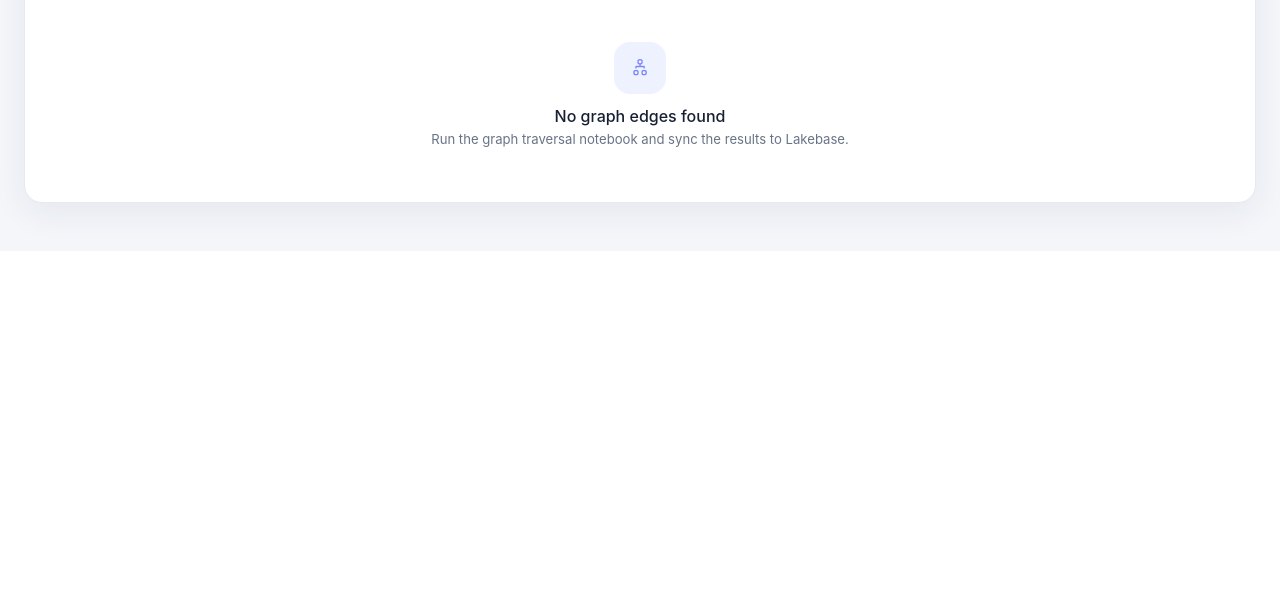
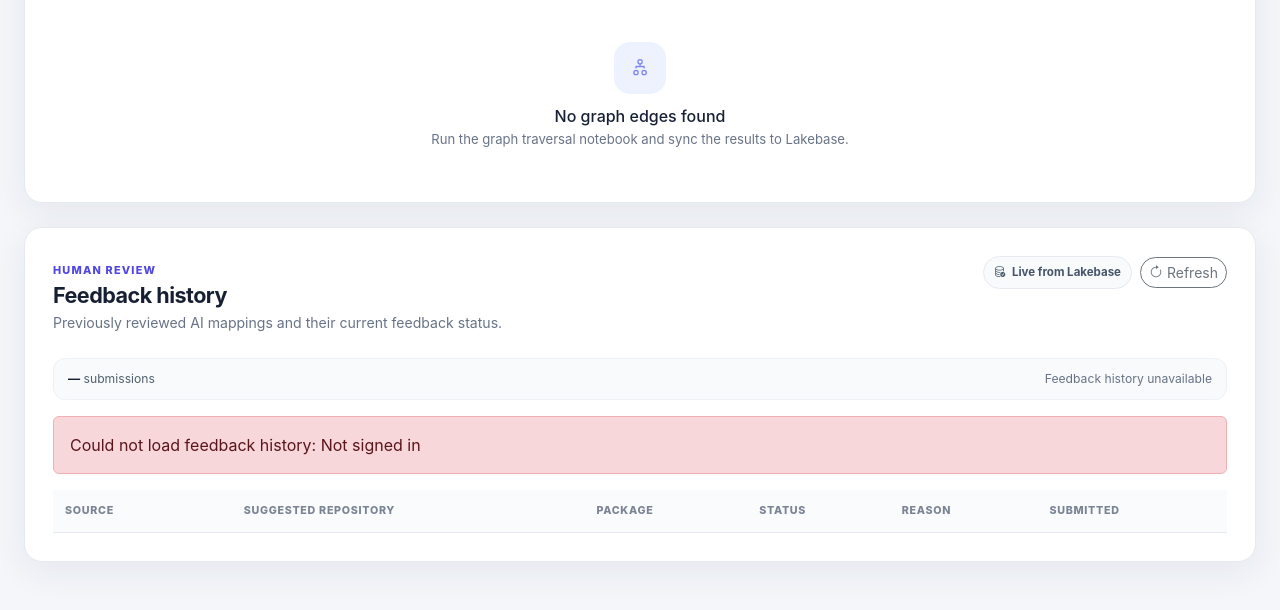
Before and after one commit to srinivas-malyala/closed-loop-ai-feedback, a Flask app: template templates/index.html in a window 1280 px wide. Shown: the part 1565-2175 px from the top of the page. Before the commit the page ends 1799 px from the top, so only its background shows below. Run offline with Flask 3, Linux system fonts and the light colour scheme; the template is opened without the code that fills it: most values are stand-ins (such as "Sample title", 1, 10 or a date in 2020); lists and menus that the app fills with data are empty.

Commit message:
feat: complete closed-loop AI feedback workflow

```diff
--- a/app.py
+++ b/app.py
@@ -454,6 +454,36 @@
     return jsonify(row)
 
 
+@app.route("/graph/edges/feedback", methods=["GET"])
+def get_graph_edge_feedback():
+    """Return the signed-in student's feedback history from Lakebase."""
+    username = _current_username()
+    if not username:
+        return jsonify({"error": "Not signed in"}), 401
+
+    schema = _schema_for(username)
+    try:
+        rows = lakebase.run_query(
+            f"""
+            SELECT id, source_repo, package_name, suggested_repo,
+                   feedback, reason, created_at
+            FROM {schema}.ai_suggestion_feedback
+            ORDER BY created_at DESC, id DESC
+            """
+        )
+    except Exception as exc:
+        if "does not exist" in str(exc):
+            return jsonify({
+                "error": (
+                    "Feedback table not found. Run "
+                    "sql/create_ai_suggestion_feedback.sql first."
+                )
+            }), 404
+        raise
+
+    return jsonify(rows)
+
+
 @app.route("/repos", methods=["DELETE"])
 def remove_repo():
     """
--- a/static/app.js
+++ b/static/app.js
@@ -10,7 +10,15 @@
 const feedbackForm = document.getElementById("feedback-form");
 const feedbackStatus = document.getElementById("feedback-status");
 const feedbackSubmit = document.getElementById("feedback-submit");
+const feedbackHistoryBody = document.getElementById("feedback-history-body");
+const feedbackHistoryEmpty = document.getElementById("feedback-history-empty");
+const feedbackHistoryStatus = document.getElementById("feedback-history-status");
+const refreshFeedbackHistoryButton = document.getElementById("refresh-feedback-history");
 const numberFormatter = new Intl.NumberFormat();
+const dateTimeFormatter = new Intl.DateTimeFormat(undefined, {
+  dateStyle: "medium",
+  timeStyle: "short",
+});
 
 let activeRepoFilter = null;
 let feedbackEdge = null;
@@ -356,11 +364,79 @@
 
 document.getElementById("edge-filter").addEventListener("change", loadEdges);
 
+function formatDateTime(value) {
+  if (!value) return "—";
+  const date = new Date(value);
+  return Number.isNaN(date.getTime()) ? "—" : dateTimeFormatter.format(date);
+}
+
+function renderFeedbackHistory(entries) {
+  feedbackHistoryBody.replaceChildren();
+  feedbackHistoryEmpty.style.display = entries.length ? "none" : "block";
+  document.getElementById("feedback-history-count").textContent = numberFormatter.format(entries.length);
+  document.getElementById("feedback-history-freshness").textContent = "Updated just now from Lakebase";
+
+  entries.forEach((entry) => {
+    const row = document.createElement("tr");
+    appendTextCell(row, entry.source_repo, "graph-repo");
+    const arrowCell = appendCell(row, "connection-arrow");
+    arrowCell.innerHTML = '<i class="bi bi-arrow-right" aria-hidden="true"></i>';
+    appendTextCell(row, entry.suggested_repo, "graph-repo");
+    appendTextCell(row, entry.package_name, "history-package");
+
+    const statusCell = appendCell(row);
+    const status = document.createElement("span");
+    status.className = `feedback-state feedback-state-${entry.feedback}`;
+    status.innerHTML = entry.feedback === "bad"
+      ? '<i class="bi bi-hand-thumbs-down-fill" aria-hidden="true"></i> Bad'
+      : '<i class="bi bi-hand-thumbs-up-fill" aria-hidden="true"></i> Good';
+    statusCell.appendChild(status);
+
+    appendTextCell(row, entry.reason || "No reason provided", "history-reason d-none d-lg-table-cell");
+    appendTextCell(row, formatDateTime(entry.created_at), "text-secondary d-none d-md-table-cell text-nowrap");
+    feedbackHistoryBody.appendChild(row);
+  });
+}
+
+async function loadFeedbackHistory() {
+  hideAlert(feedbackHistoryStatus);
+  refreshFeedbackHistoryButton.disabled = true;
+  refreshFeedbackHistoryButton.querySelector("i")?.classList.add("spin");
+
+  try {
+    const response = await fetch("/graph/edges/feedback");
+    const data = await readJson(response);
+    if (!response.ok) throw new Error(data.error || response.statusText);
+    renderFeedbackHistory(data);
+  } catch (error) {
+    feedbackHistoryBody.replaceChildren();
+    feedbackHistoryEmpty.style.display = "none";
+    document.getElementById("feedback-history-count").textContent = "—";
+    document.getElementById("feedback-history-freshness").textContent = "Feedback history unavailable";
+    showAlert(feedbackHistoryStatus, `Could not load feedback history: ${error.message}`, "danger");
+  } finally {
+    refreshFeedbackHistoryButton.disabled = false;
+    refreshFeedbackHistoryButton.querySelector("i")?.classList.remove("spin");
+  }
+}
+
+refreshFeedbackHistoryButton.addEventListener("click", loadFeedbackHistory);
+
 function openFeedbackDialog(edge, metadata) {
   feedbackEdge = edge;
   document.getElementById("feedback-source").textContent = edge.source;
   document.getElementById("feedback-target").textContent = edge.target;
-  document.getElementById("feedback-package").value = metadata.package_name || "";
+  const packageInput = document.getElementById("feedback-package");
+  const packageHelp = document.getElementById("feedback-package-help");
+  if (metadata.package_name) {
+    packageInput.value = metadata.package_name;
+    packageInput.readOnly = true;
+    packageHelp.textContent = "Resolved from the AI cache mapping for this edge.";
+  } else {
+    packageInput.value = edge.target.split("/").pop() || "";
+    packageInput.readOnly = false;
+    packageHelp.textContent = "Older edge metadata has no package key. You can correct this suggested value; blocking uses the source and target repositories.";
+  }
   document.getElementById("feedback-reason").value = "";
   feedbackDialog.show();
 }
@@ -404,6 +480,7 @@
       `Feedback saved. ${data.suggested_repo} was marked as bad for ${data.package_name}.`,
       "success",
     );
+    await loadFeedbackHistory();
     feedbackEdge = null;
   } catch (error) {
     feedbackDialog.hide();
@@ -422,3 +499,4 @@
 loadRepos();
 loadEdgeStats();
 loadEdges();
+loadFeedbackHistory();
--- a/static/styles.css
+++ b/static/styles.css
@@ -108,7 +108,7 @@
 .repo-search .form-control:focus { border-color: #dee2e6; box-shadow: none; }
 .btn-primary { --bs-btn-bg: var(--app-primary); --bs-btn-border-color: var(--app-primary); --bs-btn-hover-bg: var(--app-primary-dark); --bs-btn-hover-border-color: var(--app-primary-dark); }
 
-#result, #feedback-status { display: none; }
+#result, #feedback-status, #feedback-history-status { display: none; }
 
 .app-table { --bs-table-color: var(--app-ink); font-size: 0.86rem; }
 .app-table > thead > tr > th { padding: 13px 12px; color: #7b8495; background: #fafbfc; border-bottom: 1px solid var(--app-border); font-size: 0.67rem; font-weight: 800; letter-spacing: 0.065em; text-transform: uppercase; white-space: nowrap; }
@@ -141,6 +141,17 @@
 .edge-type-ai { color: #6d28d9; background: #f5f3ff; }
 .edge-type-dependency { color: #0369a1; background: #f0f9ff; }
 .feedback-btn { white-space: nowrap; }
+
+.history-summary { display: flex; align-items: center; justify-content: space-between; gap: 16px; padding: 11px 14px; color: #526070; background: #f8fafc; border: 1px solid #eef1f5; border-radius: 12px; font-size: .76rem; }
+.history-summary strong { color: var(--app-ink); }
+.history-freshness { color: var(--app-muted); }
+.history-package { color: #475569; font-family: var(--bs-font-monospace); font-size: .78rem; }
+.history-reason { max-width: 300px; color: #64748b; }
+.feedback-state { display: inline-flex; align-items: center; gap: 5px; padding: 5px 8px; border-radius: 999px; font-size: .7rem; font-weight: 750; text-transform: capitalize; white-space: nowrap; }
+.feedback-state-bad { color: #b91c1c; background: #fef2f2; }
+.feedback-state-good { color: #15803d; background: #f0fdf4; }
+.spin { animation: spin .8s linear infinite; }
+@keyframes spin { to { transform: rotate(360deg); } }
 
 .empty-state { display: none; padding: 42px 20px 24px; text-align: center; }
 .empty-state > span { display: grid; width: 52px; height: 52px; margin: 0 auto 13px; place-items: center; color: #7c83f6; background: #eef2ff; border-radius: 16px; font-size: 1.35rem; }
@@ -194,6 +205,8 @@
   .repo-search .input-group .form-control { width: 100%; border-radius: 0 .5rem .5rem 0 !important; }
   .repo-search .input-group .btn { grid-column: 1 / -1; margin-top: 10px; border-radius: .5rem !important; }
   .graph-toolbar { align-items: stretch; flex-direction: column; }
+  .feedback-history-heading { align-items: center; }
+  .history-summary { align-items: flex-start; flex-direction: column; gap: 3px; }
   .filter-control { width: 100%; }
   .edge-stats { justify-content: flex-start; }
   .stat-card { padding: 14px 12px; }
--- a/templates/index.html
+++ b/templates/index.html
@@ -151,7 +151,7 @@
       </div>
     </section>
 
-    <section class="content-card" id="graph-section" aria-labelledby="graph-title">
+    <section class="content-card mb-4" id="graph-section" aria-labelledby="graph-title">
       <div class="card-heading graph-heading">
         <div>
           <span class="section-kicker">Dependency intelligence</span>
@@ -207,6 +207,54 @@
         <p>Run the graph traversal notebook and sync the results to Lakebase.</p>
       </div>
     </section>
+
+    <section class="content-card" id="feedback-history-section" aria-labelledby="feedback-history-title">
+      <div class="card-heading feedback-history-heading">
+        <div>
+          <span class="section-kicker">Human review</span>
+          <h2 id="feedback-history-title">Feedback history</h2>
+          <p>Previously reviewed AI mappings and their current feedback status.</p>
+        </div>
+        <div class="d-flex align-items-center gap-2">
+          <span class="source-badge"><i class="bi bi-database-check me-1"></i> Live from Lakebase</span>
+          <button type="button" class="btn btn-outline-secondary btn-sm rounded-pill" id="refresh-feedback-history">
+            <i class="bi bi-arrow-clockwise me-1" aria-hidden="true"></i>Refresh
+          </button>
+        </div>
+      </div>
+
+      <div class="history-summary" aria-live="polite">
+        <span><strong id="feedback-history-count">—</strong> submissions</span>
+        <span class="history-freshness" id="feedback-history-freshness">Loading latest feedback…</span>
+      </div>
+
+      <div id="feedback-history-status" class="alert mt-3 mb-0" role="status" aria-live="polite"></div>
+
+      <div class="table-responsive mt-3">
+        <table id="feedback-history-table" class="table app-table history-table align-middle mb-0">
+          <thead>
+            <tr>
+              <th scope="col">Source</th>
+              <th scope="col" class="connection-column"><span class="visually-hidden">Suggested</span></th>
+              <th scope="col">Suggested repository</th>
+              <th scope="col">Package</th>
+              <th scope="col">Status</th>
+              <th scope="col" class="d-none d-lg-table-cell">Reason</th>
+              <th scope="col" class="d-none d-md-table-cell">Submitted</th>
+            </tr>
+          </thead>
+          <tbody id="feedback-history-body">
+            <tr class="skeleton-row"><td colspan="7"><span></span></td></tr>
+            <tr class="skeleton-row"><td colspan="7"><span></span></td></tr>
+          </tbody>
+        </table>
+      </div>
+      <div id="feedback-history-empty" class="empty-state">
+        <span><i class="bi bi-chat-square-heart"></i></span>
+        <h3>No feedback submitted yet</h3>
+        <p>Review an AI-suggested edge above and mark it as bad to start the feedback loop.</p>
+      </div>
+    </section>
   </main>
 
   <div class="modal fade" id="feedback-dialog" tabindex="-1" aria-labelledby="feedback-dialog-title" aria-hidden="true">
@@ -229,7 +277,7 @@
             <div class="mb-3">
               <label for="feedback-package" class="form-label">Dependency or package <span class="text-danger">*</span></label>
               <input type="text" class="form-control" id="feedback-package" name="package_name" placeholder="e.g. loose-envify" required>
-              <div class="form-text">This identifies the exact cached mapping the pipeline should improve.</div>
+              <div class="form-text" id="feedback-package-help">This identifies the dependency associated with the suggested edge.</div>
             </div>
             <div>
               <label for="feedback-reason" class="form-label">Why is this suggestion incorrect? <span class="text-secondary">Optional</span></label>
```
Also changed, not shown: notebooks/day2_processing/github graph traversal.py (+75 -26 lines), test_app_feedback.py (+56 -0 lines).
